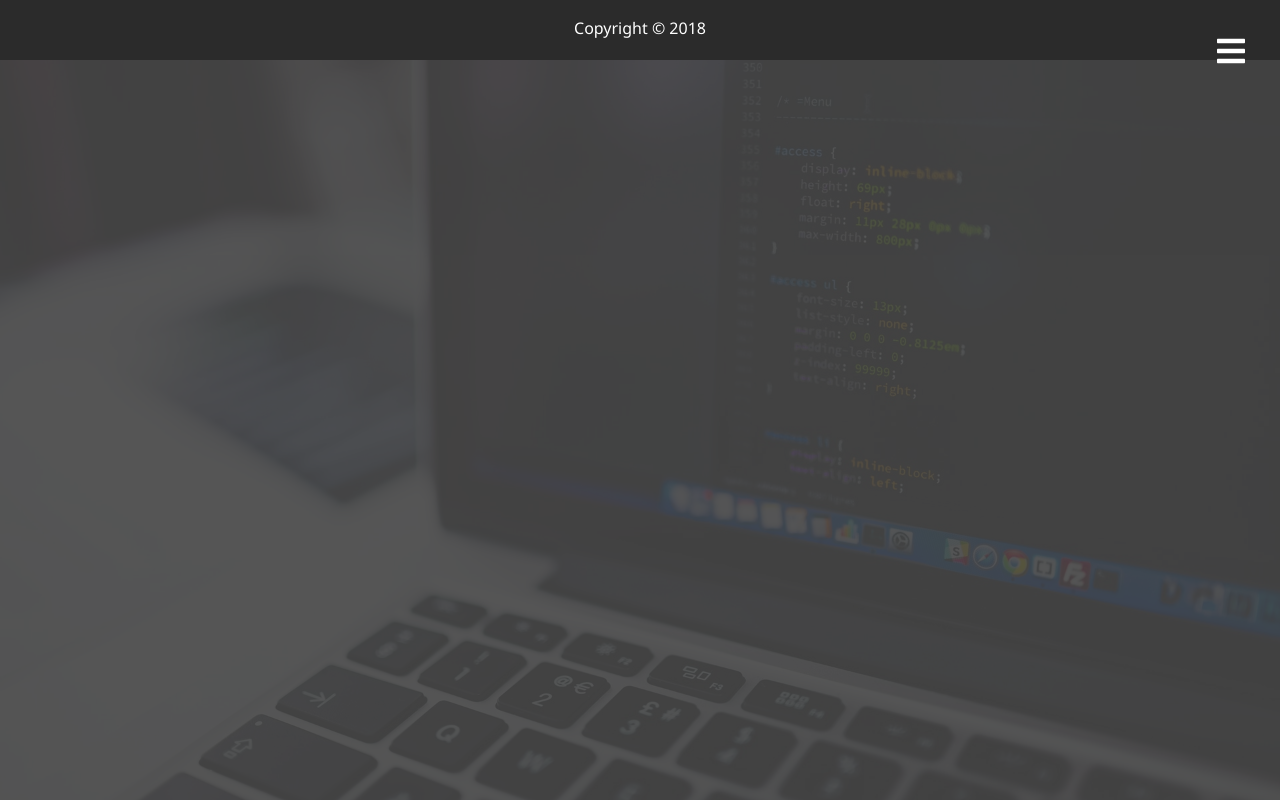
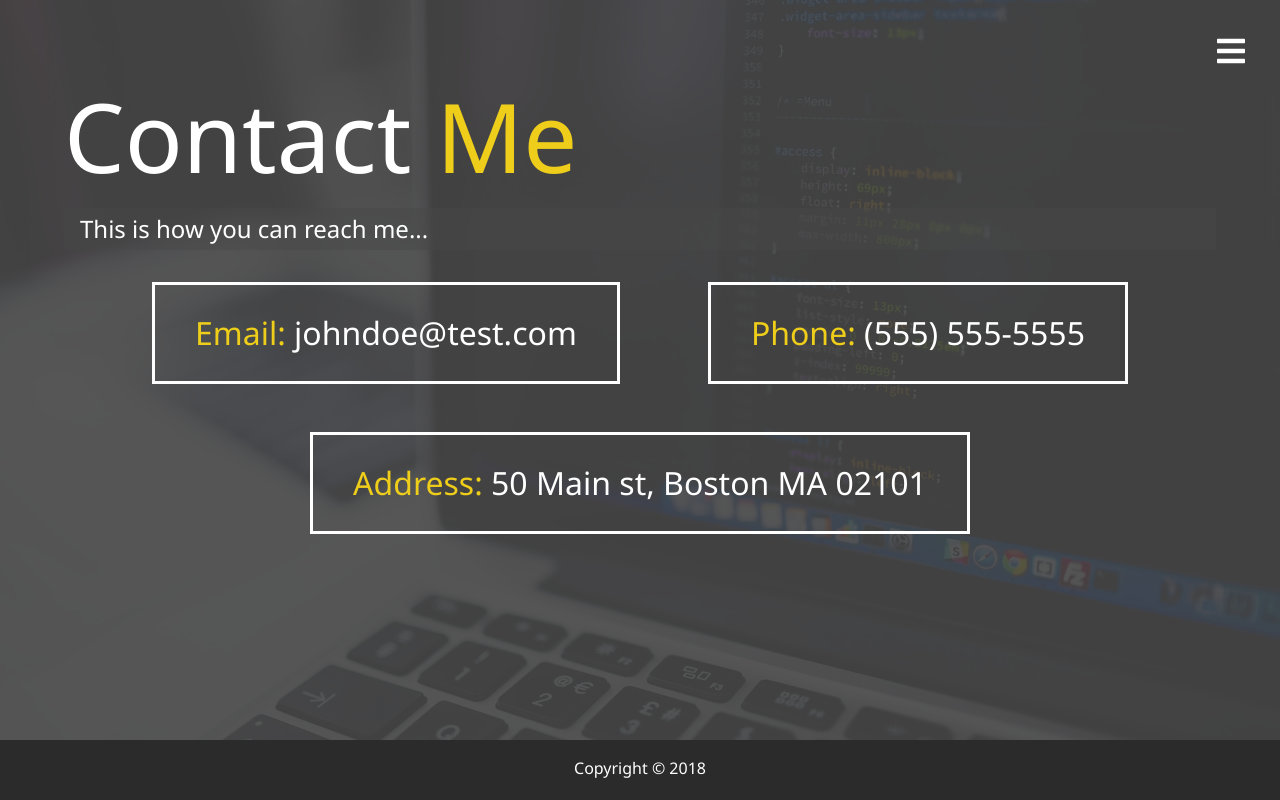
Before and after one commit to khusroohayat/rt-portfolio, a React app: page /contact in a window 1280 px wide. Built offline with nearby package versions, Linux system fonts and the light colour scheme.

Commit message:
initial website finished

```diff
--- a/scss/main.scss
+++ b/scss/main.scss
@@ -130,6 +130,32 @@ main {
   }
 }
 
+// Contact Page
+.boxes {
+  display: flex;
+  flex-wrap: wrap;
+  justify-content: space-evenly;
+  align-items: center;
+  margin-top: 1rem;
+
+  div {
+    font-size: 2rem;
+    border: 3px #fff solid;
+    padding: 1.5rem 2.5rem;
+    margin-bottom: 3rem;
+    @include easeOut;
+
+    &:hover {
+      padding: 0.5rem 1.5rem;
+      background: $secondary-color;
+      color: set-text-color($secondary-color);
+      span {
+        color: set-text-color($secondary-color);
+      }
+    }
+  }
+}
+
 // Button Styles
 .btn {
   display: block;
--- a/src/components/App.js
+++ b/src/components/App.js
@@ -15,6 +15,7 @@ import {
 } from "@fortawesome/free-brands-svg-icons";
 import About from "./about";
 import Work from "./work";
+import Contact from "./contact";
 
 function Nav(props) {
   return (
@@ -39,9 +40,9 @@ function Nav(props) {
           </NavLink>
         </li>
         <li className={"nav-item " + (!props.shownav ? "show" : "")}>
-          <a href="/" className="nav-link">
-            How To Reach Me
-          </a>
+          <NavLink activeClassName="current" className="nav-link" to="/contact">
+            Contact
+          </NavLink>
         </li>
       </ul>
     </nav>
@@ -129,6 +130,7 @@ class App extends Component {
             <Route exact path="/" component={Home} />
             <Route exact path="/about" component={About} />
             <Route exact path="/work" component={Work} />
+            <Route exact path="/contact" component={Contact} />
           </Switch>
           <Footer />
         </div>
--- /dev/null
+++ b/src/components/contact.js
@@ -0,0 +1,31 @@
+import React, { Component } from 'react';
+
+class Contact extends Component {
+
+    render() {
+        return (
+            <main id="contact">
+        <h1 className="lg-heading">
+          Contact&nbsp;<span className="text-secondary">Me</span>
+        </h1>
+        <h2 className="sm-heading">This is how you can reach me...</h2>
+        <div className="boxes">
+          <div>
+              <span className="text-secondary">Email: </span>
+              johndoe@test.com
+          </div>
+          <div>
+              <span className="text-secondary">Phone: </span>
+              (555) 555-5555
+          </div>
+          <div>
+              <span className="text-secondary">Address: </span>
+              50 Main st, Boston MA 02101
+          </div>
+        </div>
+      </main>
+         );
+    }
+}
+
+export default Contact;
```
Also changed, not shown: src/css/main.css.
